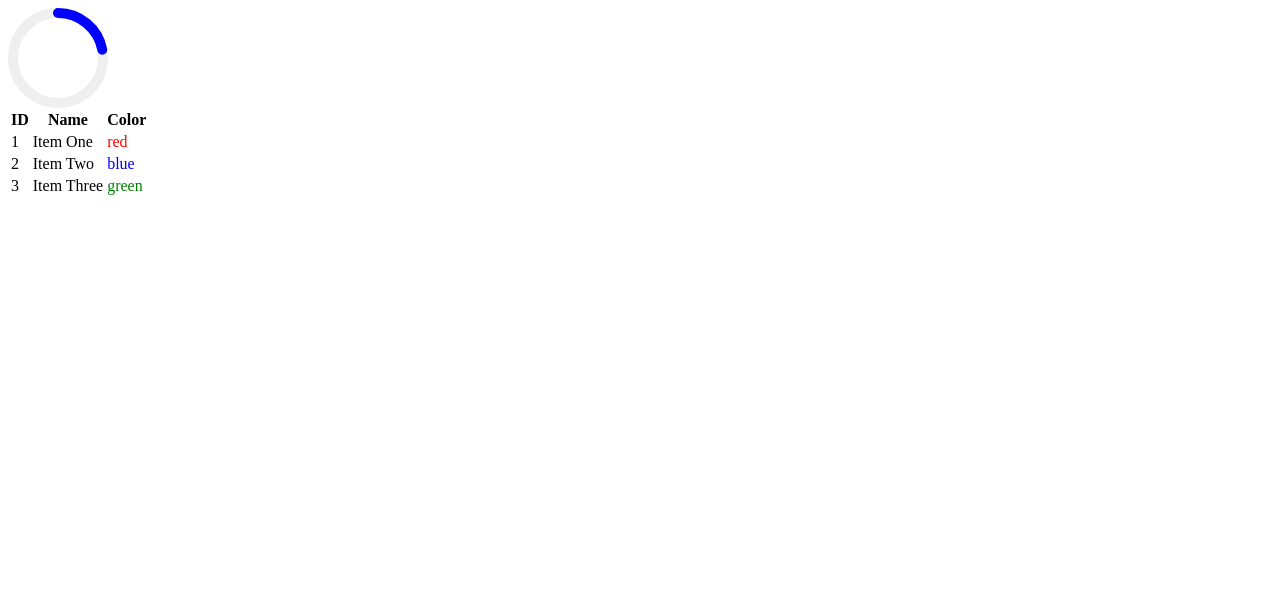
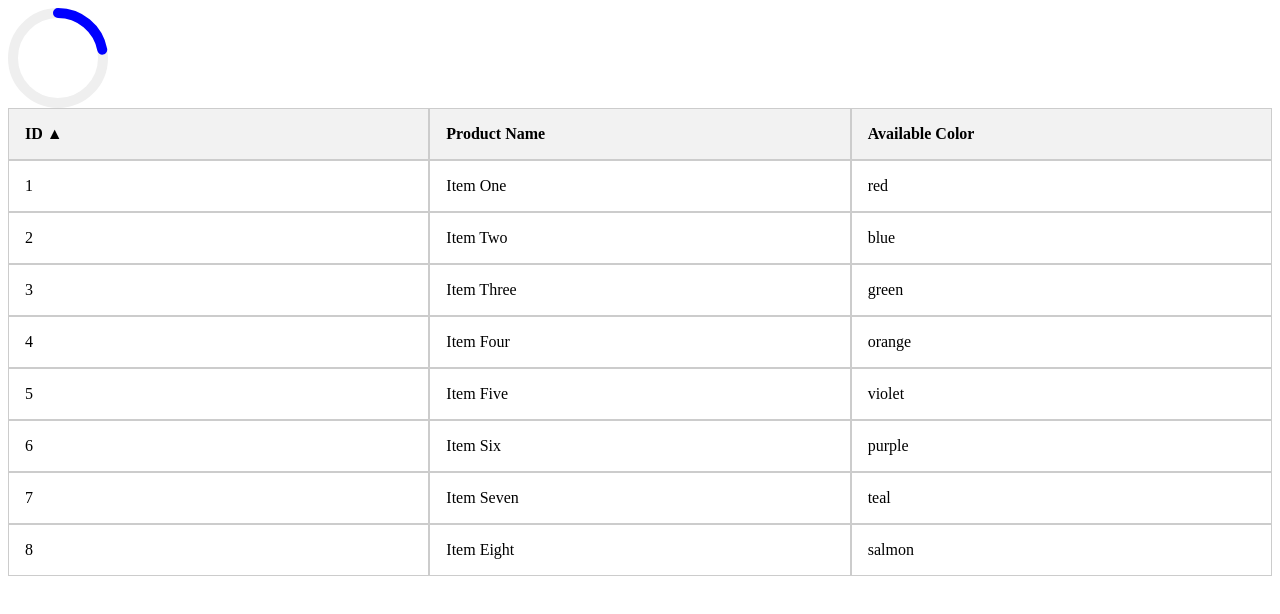
Before and after one commit to serbanghita/angular-playground, an Angular app: page / in a window 1280 px wide. Shown: the top 614 px of the page. Built offline with nearby package versions, Linux system fonts and the light colour scheme.

Commit message:
refactored grid component wip pagination

```diff
--- a/src/app/app.html
+++ b/src/app/app.html
@@ -1,3 +1,16 @@
 <t-progress [radius]="50" [progress]="22" color="#efefef" progressColor="#0000ff"></t-progress>
 
-<t-grid></t-grid>
+<t-grid [data]="[
+      { id: 1, name: 'Item One', color: 'red' },
+      { id: 2, name: 'Item Two', color: 'blue' },
+      { id: 3, name: 'Item Three', color: 'green' },
+      { id: 4, name: 'Item Four', color: 'orange' },
+      { id: 5, name: 'Item Five', color: 'violet' },
+      { id: 6, name: 'Item Six', color: 'purple' },
+      { id: 7, name: 'Item Seven', color: 'teal' },
+      { id: 8, name: 'Item Eight', color: 'salmon' }
+    ]" (paginationChange)="performFetch($event)">
+  <t-column name="ID" property="id"></t-column>
+  <t-column name="Product Name" property="name"></t-column>
+  <t-column name="Available Color" property="color" [sortable]="false"></t-column>
+</t-grid>
--- a/src/app/app.ts
+++ b/src/app/app.ts
@@ -1,13 +1,16 @@
 import { Component, signal } from '@angular/core';
 import {ProgressComponent} from './components/progress/progress.component';
 import {GridComponent} from './components/grid/grid.component';
+import {ColumnComponent} from './components/grid/column.component';
+import {performFetch} from './services/items.service';
 
 @Component({
   selector: 'app-root',
-  imports: [ProgressComponent, GridComponent],
+  imports: [ProgressComponent, GridComponent, ColumnComponent],
   templateUrl: './app.html',
   styleUrl: './app.css'
 })
 export class App {
 
+  protected readonly performFetch = performFetch;
 }
--- /dev/null
+++ b/src/app/components/grid/column.component.ts
@@ -0,0 +1,13 @@
+import { Component, input } from '@angular/core';
+import {GridItem} from './grid.types';
+
+@Component({
+  selector: 't-column',
+  standalone: true,
+  template: '',
+})
+export class ColumnComponent<T extends GridItem> {
+  name = input.required<string>();
+  property = input.required<keyof T & string>();
+  sortable = input(true);
+}
--- /dev/null
+++ b/src/app/components/grid/grid-header.component.ts
@@ -0,0 +1,43 @@
+import { ChangeDetectionStrategy, Component, input, output } from '@angular/core';
+import { CommonModule } from '@angular/common';
+import { SortDirection } from './grid.types';
+
+@Component({
+  selector: 't-grid-header',
+  standalone: true,
+  imports: [CommonModule],
+  template: `
+    {{ name() }}
+    @if (isSortable() && sortKey() === key()) {
+      <span>{{ sortDirection() === SortDirection.ASC ? '▲' : '▼' }}</span>
+    }
+  `,
+  host: {
+    class: 'table-flex-th',
+    '[class.sortable]': 'isSortable()', // Add class for cursor styling.
+    '(click)': 'onClick()',
+  },
+  styles: [`
+    :host.sortable:hover {
+      cursor: pointer;
+      background-color: #e9e9e9;
+    }
+  `],
+  changeDetection: ChangeDetectionStrategy.OnPush,
+})
+export class GridHeaderComponent {
+  name = input.required<string>();
+  key = input.required<string>();
+  isSortable = input(true);
+  sortKey = input<string>();
+  sortDirection = input<SortDirection>();
+  sort = output<string>();
+
+  onClick(): void {
+    if (this.isSortable()) {
+      this.sort.emit(this.key());
+    }
+  }
+
+  protected readonly SortDirection = SortDirection;
+}
--- /dev/null
+++ b/src/app/components/grid/grid.component.css
@@ -0,0 +1,16 @@
+.table-flex-row {
+  display: flex;
+}
+
+/* Styling for every cell inside a row */
+.table-flex-row > div,
+.table-flex-header .table-flex-th {
+  flex: 1; /* This makes each cell take up an equal amount of space */
+  border: 1px solid #ccc;
+  padding: 1em;
+}
+
+.table-flex-header {
+  font-weight: bold;
+  background-color: #f2f2f2;
+}
--- /dev/null
+++ b/src/app/components/grid/grid.component.html
@@ -0,0 +1,31 @@
+@if (data$ | async; as items) {
+  @if (items.length > 0) {
+    <div class="table-flex">
+      <div class="table-flex-row table-flex-header">
+        @for (column of columns(); track column.property()) {
+          <t-grid-header
+            [name]="column.name()"
+            [key]="column.property()"
+            [isSortable]="sortable() && column.sortable()"
+            [sortKey]="sortKey()"
+            [sortDirection]="sortDirection()"
+            (sort)="onSort($event)">
+          </t-grid-header>
+        }
+      </div>
+      <div class="table-flex-body">
+        @for (item of items; track item.id) {
+          <div class="table-flex-row">
+            @for (column of columns(); track column.property()) {
+              <div>{{ item[column.property()] }}</div>
+            }
+          </div>
+        }
+      </div>
+    </div>
+  } @else {
+    <p>No items to display.</p>
+  }
+} @else {
+  <p>Loading items...</p>
+}
--- a/src/app/components/grid/grid.component.ts
+++ b/src/app/components/grid/grid.component.ts
@@ -1,14 +1,46 @@
-import {Component, inject, signal, effect, ChangeDetectionStrategy} from '@angular/core';
-import { toSignal } from '@angular/core/rxjs-interop';
-import { ItemsService } from '../../services/items.service';
+import {ChangeDetectionStrategy, Component, contentChildren, input, output, signal} from '@angular/core';
+import {CommonModule} from '@angular/common';
+import {isObservable, Observable, of, switchMap} from 'rxjs';
+import {toObservable} from '@angular/core/rxjs-interop';
+import {GridHeaderComponent} from './grid-header.component';
+import {GridItem, GridSortChangeEvent, SortDirection} from './grid.types';
+import {ColumnComponent} from './column.component';
 
 @Component({
   selector: 't-grid',
-  standalone: true,
+  imports: [CommonModule, GridHeaderComponent],
+  templateUrl: './grid.component.html',
+  styleUrl: './grid.component.css',
   changeDetection: ChangeDetectionStrategy.OnPush,
-  templateUrl: './grid.template.html',
 })
 export class GridComponent {
-  private dataService = inject(ItemsService);
-  items = toSignal(this.dataService.getItems(), { initialValue: undefined });
+  data = input<GridItem[] | Observable<GridItem[]>>();
+  sortable = input(true);
+  // Columns.
+  columns = contentChildren(ColumnComponent);
+
+  data$ = toObservable(this.data).pipe(
+    switchMap(value => (isObservable(value) ? value : of(value)))
+  );
+
+  paginationChange = output<GridSortChangeEvent>();
+
+  sortKey = signal<string>('id');
+  sortDirection = signal<SortDirection>(SortDirection.ASC);
+
+  onSort(key: string): void {
+    const currentDirection = this.sortDirection();
+
+    if (this.sortKey() === key) {
+      this.sortDirection.set(currentDirection === SortDirection.ASC ? SortDirection.DESC : SortDirection.ASC);
+    } else {
+      this.sortKey.set(key);
+      this.sortDirection.set(SortDirection.ASC);
+    }
+
+    this.paginationChange.emit({
+      sortKey: this.sortKey(),
+      sortDirection: this.sortDirection(),
+    });
+  }
 }
--- a/src/app/components/grid/grid.template.html
+++ /dev/null
@@ -1,22 +0,0 @@
-@if (items(); as items) {
-  <table class="css-grid-table">
-    <thead>
-    <tr>
-      <th>ID</th>
-      <th>Name</th>
-      <th>Color</th>
-    </tr>
-    </thead>
-    <tbody>
-      @for (item of items; track item.id) {
-        <tr>
-          <td>{{ item.id }}</td>
-          <td>{{ item.name }}</td>
-          <td [style.color]="item.color">{{ item.color }}</td>
-        </tr>
-      }
-    </tbody>
-  </table>
-} @else {
-  <p>Loading items...</p>
-}
--- /dev/null
+++ b/src/app/components/grid/grid.types.ts
@@ -0,0 +1,19 @@
+export interface GridItem {
+  id: number;
+  [key: string]: any;
+}
+
+export interface GridSortChangeEvent {
+  sortKey: string;
+  sortDirection: SortDirection;
+}
+
+export enum SortDirection {
+  ASC = 'asc',
+  DESC = 'desc',
+}
+
+export interface PaginationChangeEvent {
+  currentPage: number;
+  pageSize: number | null;
+}
--- a/src/app/services/items.service.ts
+++ b/src/app/services/items.service.ts
@@ -2,21 +2,25 @@ import { inject, Injectable } from '@angular/core';
 import { HttpClient } from '@angular/common/http';
 import {delay, Observable, of} from 'rxjs';
 
-export interface Item {
-  id: number;
-  name: string;
-  color: string;
+// export interface Item {
+//   id: number;
+//   name: string;
+//   color: string;
+// }
+//
+// @Injectable({ providedIn: 'root' })
+// export class ItemsService {
+//   private http = inject(HttpClient);
+//
+//   getItems(): Observable<Item[]> {
+//     return of([
+//       { id: 1, name: 'Item One', color: 'red' },
+//       { id: 2, name: 'Item Two', color: 'blue' },
+//       { id: 3, name: 'Item Three', color: 'green' }
+//     ]).pipe(delay(5000));
+//   }
+// }
+
+export function performFetch(e: any) {
+  console.log('performFetch', e);
 }
-
-@Injectable({ providedIn: 'root' })
-export class ItemsService {
-  private http = inject(HttpClient);
-
-  getItems(): Observable<Item[]> {
-    return of([
-      { id: 1, name: 'Item One', color: 'red' },
-      { id: 2, name: 'Item Two', color: 'blue' },
-      { id: 3, name: 'Item Three', color: 'green' }
-    ]).pipe(delay(5000));
-  }
-}
```
Also changed, not shown: src/app/components/grid/column/grid-column.component.ts (deleted, +0 -13 lines), src/app/components/grid/grid.template.tmp.html (deleted, +0 -22 lines).
